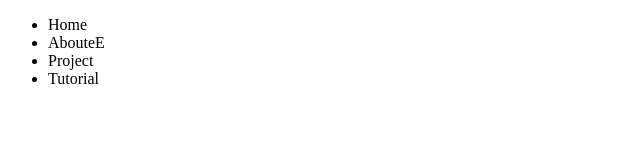
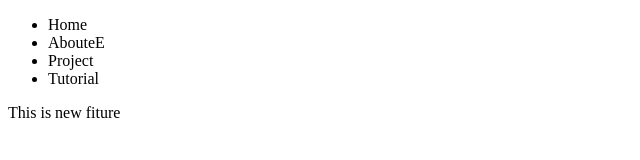
Before and after one commit to JaypalDhapa/LocalRepo, a plain HTML site: page index.html in a window 1280 px wide. Shown: the whole page, without its empty margins (0-640 px from the left). Drawn offline with Linux system fonts and the light colour scheme.

Commit message:
add new feture

```diff
--- a/index.html
+++ b/index.html
@@ -14,5 +14,7 @@
             <li>Tutorial</li>
         </ul>
     </nav>
+
+    <p>This is new fiture</p>
 </body>
 </html>
```
